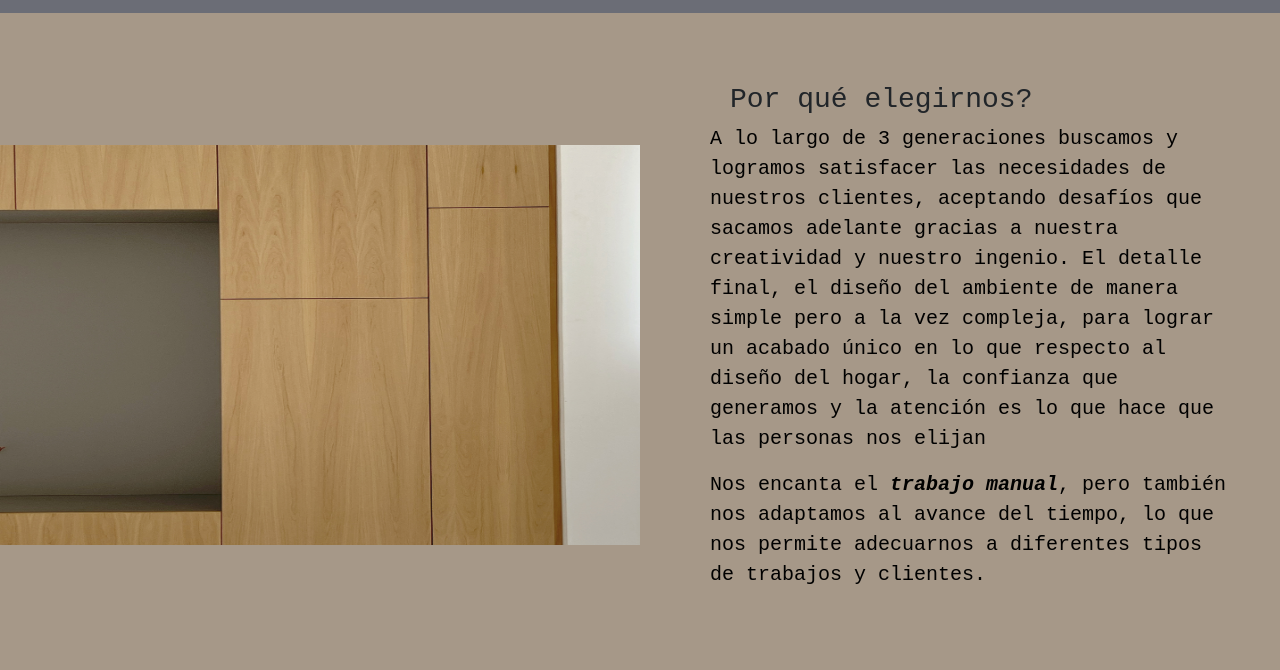
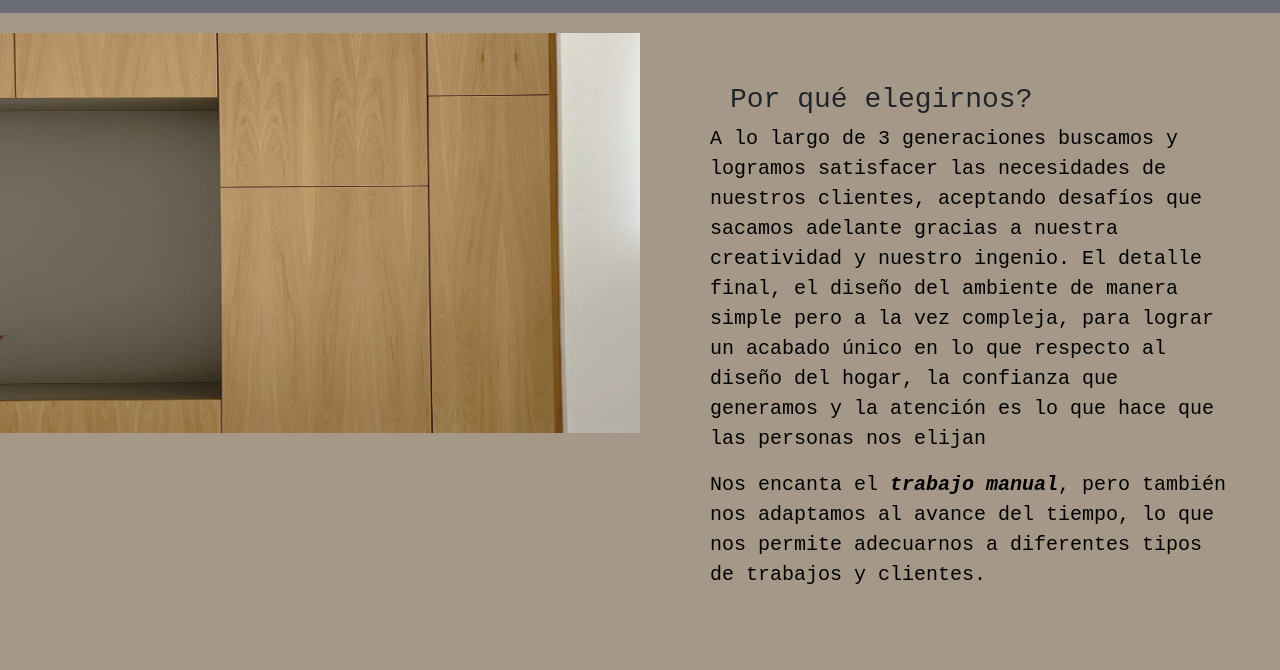
Before and after one commit to patovaldivia/PreEntrega2Valdivia, a plain HTML site: page index.html in a window 1280 px wide. Shown: the part 130-800 px from the top of the page. Drawn offline with nearby package versions, Linux system fonts and the light colour scheme.

Commit message:
AHORA SI TERMINE

```diff
--- a/css/style.css
+++ b/css/style.css
@@ -80,7 +80,7 @@ nav ul {
         display: flex;
         flex-direction: row;
         justify-content: center;
-        align-items:;
+        align-items: flex-start;
         gap: 20px;
         padding: 20px 0 20px 0;
     }
```
